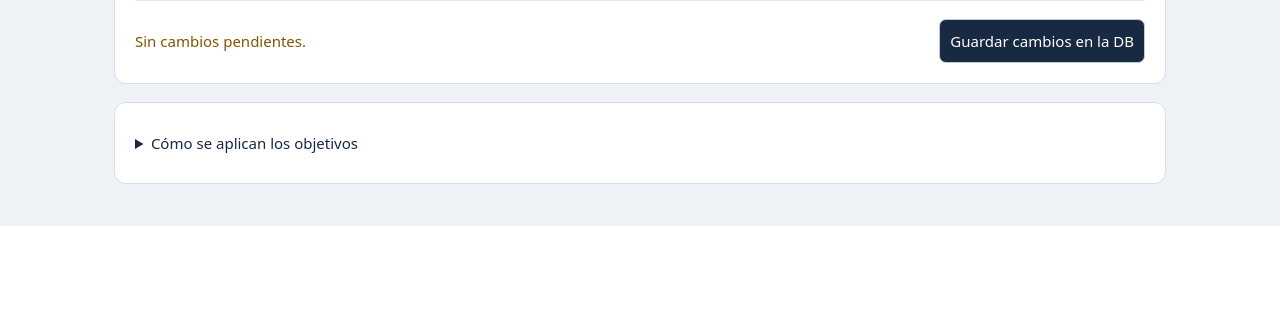
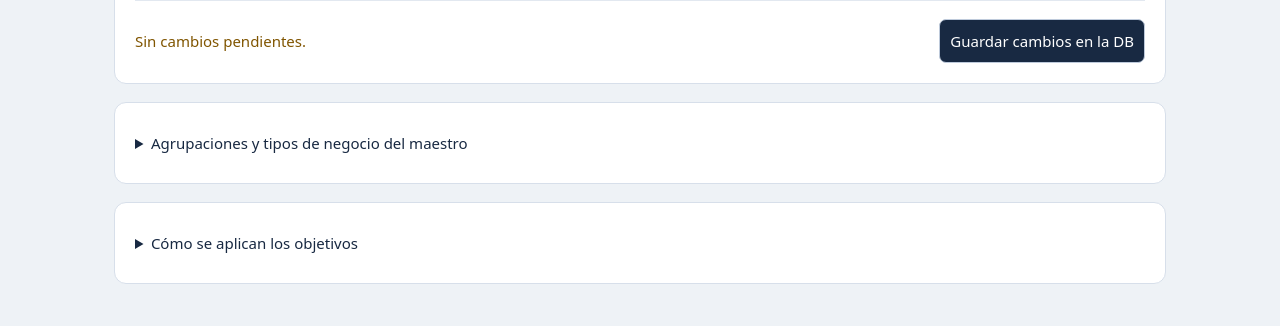
Before and after one commit to horamda/Dashboard-reparto, a Flask app: page /admin/objetivos-pdv in a window 1280 px wide. Shown: the part 816-1142 px from the top of the page. Before the commit the page ends 1042 px from the top, so only its background shows below. Run offline with Flask 3, Linux system fonts and the light colour scheme; the visitor is signed in with stand-in values (Sample User, id 1); data that the repository does not hold is empty; some libraries are stand-ins or nearby versions.

Commit message:
Show client-master grouping and shared subchannel relationships in target editor

```diff
--- a/pdv_targets.py
+++ b/pdv_targets.py
@@ -26,9 +26,17 @@ def catalog():
             customers = dict(cur.fetchall())
     else:
         customers = storage.load_clientes()
+    return catalog_from_customers(customers)
+
+
+def catalog_from_customers(customers):
+    from collections import Counter
+    from visit_metrics import customer_segments
     segments = [customer_segments(r) for r in customers.values()]
+    counts = Counter((r['agrupacion'], r['subcanal']) for r in segments)
     return dict(agrupacion=sorted({r['agrupacion'] for r in segments}),
                 subcanal=sorted({r['subcanal'] for r in segments}),
+                relations=[dict(agrupacion=g, subcanal=s, clientes=n) for (g,s),n in sorted(counts.items())],
                 cliente=[dict(value=str(k), label=str(k)+' — '+str(v.get('nombre') or v.get('razon_social') or '')) for k,v in sorted(customers.items())])
 
 
--- a/templates/pdv_targets.html
+++ b/templates/pdv_targets.html
@@ -6,18 +6,20 @@
 <section class="panel"><div class="toolbar"><h2>Estándares del SOP</h2><button class="primary" onclick="editRule(-1)">+ Nuevo objetivo</button></div><p class="help">Pendiente de asignar: el estándar está guardado, pero todavía no se compara con ningún negocio.</p>
 <div class="scroll"><table><thead><tr><th>Tipo de PDV</th><th>Objetivo</th><th>Se aplica a</th><th>Estado</th><th>Acciones</th></tr></thead><tbody id="rows"></tbody></table></div>
 <form id="saveAll" method="post" action="/admin/objetivos-pdv"><input type="hidden" name="csrf" value="{{ token }}"><div id="payload"></div><div class="toolbar" style="margin-top:18px"><span id="dirty" role="status"></span><button class="primary" id="saveButton" disabled>Guardar cambios en la DB</button></div></form></section>
-<details class="panel"><summary>Cómo se aplican los objetivos</summary><p>Elegí agrupaciones, subcanales o clientes del maestro. No es necesario completar los tres grupos. Si coinciden varias reglas, prevalece cliente, luego subcanal y finalmente agrupación.</p><p>Por ejemplo, si confirmás que K+T corresponde a Tradicionales, editá Tradicionales y seleccioná K+T. SMK Bajo Drop / Alto Drop se asignan explícitamente; no se deducen por el tiempo registrado.</p><p>Se compara el promedio de permanencia con el objetivo vigente, para cualquier período consultado. Eliminar un objetivo no borra las visitas.</p></details></main>
+<details class="panel"><summary>Agrupaciones y tipos de negocio del maestro</summary><p>Relaci&oacute;n actual por cliente. Un mismo subcanal puede aparecer en varias agrupaciones.</p>{% for group in catalog.agrupacion %}<details><summary>{{ group }}</summary><div class="scroll"><table><thead><tr><th>Tipo de negocio / subcanal</th><th>Clientes</th></tr></thead><tbody>{% for r in catalog.relations if r.agrupacion == group %}<tr><td>{{ r.subcanal }}</td><td>{{ r.clientes }}</td></tr>{% endfor %}</tbody></table></div></details>{% endfor %}</details>
+<details class="panel"><summary>C&oacute;mo se aplican los objetivos</summary><p>Elegí agrupaciones, subcanales o clientes del maestro. No es necesario completar los tres grupos. Si coinciden varias reglas, prevalece cliente, luego subcanal y finalmente agrupación.</p><p>Por ejemplo, si confirmás que K+T corresponde a Tradicionales, editá Tradicionales y seleccioná K+T. SMK Bajo Drop / Alto Drop se asignan explícitamente; no se deducen por el tiempo registrado.</p><p>Se compara el promedio de permanencia con el objetivo vigente, para cualquier período consultado. Eliminar un objetivo no borra las visitas.</p></details></main>
 <dialog id="editor" aria-labelledby="editorTitle"><form id="editForm"><h2 id="editorTitle"></h2><div class="fields"><label>Tipo de PDV<input id="ruleName" required maxlength="120"></label><label>Objetivo en minutos<input id="ruleMinutes" type="number" min="0.01" max="1440" step="0.01" required></label></div>
 <h3>¿A qué negocios se aplica?</h3><p class="help">Seleccioná una o varias opciones del maestro.</p>
-<fieldset><legend>Agrupaciones</legend><div id="agrupacionOptions" class="options"></div></fieldset>
-<fieldset><legend>Tipos de negocio / subcanales</legend><input class="search" aria-label="Buscar subcanal" placeholder="Buscar subcanal" oninput="filterOptions('subcanal',this.value)"><div id="subcanalOptions" class="options"></div></fieldset>
+<fieldset><legend>Agrupaciones</legend><div id="agrupacionOptions" class="options" onchange="showGroupRelations()"></div></fieldset><div id="groupRelations" class="msg" aria-live="polite"></div>
+<fieldset><legend>Excepciones por subcanal (todas las agrupaciones)</legend><p class="help">No marques aqu&iacute; los subcanales ya incluidos en la agrupaci&oacute;n. Esta selecci&oacute;n tiene prioridad y aplica tambi&eacute;n a clientes de otras agrupaciones.</p><input class="search" aria-label="Buscar subcanal" placeholder="Buscar subcanal" oninput="filterOptions('subcanal',this.value)"><div id="subcanalOptions" class="options"></div></fieldset>
 <details><summary>Asignaciones específicas por cliente</summary><input class="search" aria-label="Buscar cliente" placeholder="Código o nombre del cliente" oninput="filterOptions('cliente',this.value)"><div id="clienteOptions" class="options"></div></details>
 <p id="editorError" role="alert" style="color:#b42318"></p><div class="toolbar"><button type="button" onclick="editor.close()">Cancelar</button><button class="primary">Aplicar al listado</button></div><p class="help">Después, guardá los cambios del listado en la DB.</p></form></dialog>
 <script>
 const rules={{ cfg.rules|tojson }},catalog={{ catalog|tojson }},editor=document.getElementById('editor');let editing=-1,dirty=false;
 const esc=s=>String(s).replace(/[&<>"']/g,c=>({'&':'&amp;','<':'&lt;','>':'&gt;','"':'&quot;',"'":'&#39;'}[c]));
 function render(){document.getElementById('rows').innerHTML=rules.map((r,i)=>{const n=r.agrupacion.length+r.subcanal.length+r.cliente.length,parts=[];if(r.agrupacion.length)parts.push(r.agrupacion.join(', '));if(r.subcanal.length)parts.push(r.subcanal.length+' subcanales');if(r.cliente.length)parts.push(r.cliente.length+' clientes');return '<tr><td><strong>'+esc(r.name)+'</strong></td><td>'+Number(r.minutes).toLocaleString('es-AR')+' min</td><td>'+esc(parts.join(' · ')||'Sin asignaciones')+'</td><td><span class="badge">'+(n?'Asignado':'Pendiente de asignar')+'</span></td><td><button type="button" onclick="editRule('+i+')">Editar</button> <button type="button" onclick="removeRule('+i+')">Eliminar</button></td></tr>'}).join('');document.getElementById('dirty').textContent=dirty?'Hay cambios pendientes de guardar.':'Sin cambios pendientes.';document.getElementById('saveButton').disabled=!dirty}
-function editRule(i){editing=i;const r=i<0?{name:'',minutes:'',agrupacion:[],subcanal:[],cliente:[]}:rules[i];document.getElementById('editorTitle').textContent=i<0?'Nuevo objetivo':'Editar '+r.name;document.getElementById('ruleName').value=r.name;document.getElementById('ruleMinutes').value=r.minutes;document.getElementById('editorError').textContent='';document.querySelectorAll('.search').forEach(el=>el.value='');['agrupacion','subcanal','cliente'].forEach(field=>{const opts=new Map(catalog[field].map(x=>typeof x==='string'?[x,x]:[x.value,x.label]));r[field].forEach(v=>{if(!opts.has(v))opts.set(v,v+' (fuera del maestro actual)')});document.getElementById(field+'Options').innerHTML=[...opts].map(([v,label])=>'<label><input type="checkbox" data-field="'+field+'" value="'+esc(v)+'" '+(r[field].includes(v)?'checked':'')+'>'+esc(label)+'</label>').join('')||'Sin opciones en el maestro.'});editor.showModal()}
+function editRule(i){editing=i;const r=i<0?{name:'',minutes:'',agrupacion:[],subcanal:[],cliente:[]}:rules[i];document.getElementById('editorTitle').textContent=i<0?'Nuevo objetivo':'Editar '+r.name;document.getElementById('ruleName').value=r.name;document.getElementById('ruleMinutes').value=r.minutes;document.getElementById('editorError').textContent='';document.querySelectorAll('.search').forEach(el=>el.value='');['agrupacion','subcanal','cliente'].forEach(field=>{const opts=new Map(catalog[field].map(x=>typeof x==='string'?[x,x]:[x.value,x.label]));r[field].forEach(v=>{if(!opts.has(v))opts.set(v,v+' (fuera del maestro actual)')});document.getElementById(field+'Options').innerHTML=[...opts].map(([v,label])=>'<label><input type="checkbox" data-field="'+field+'" value="'+esc(v)+'" '+(r[field].includes(v)?'checked':'')+'>'+esc(label)+'</label>').join('')||'Sin opciones en el maestro.'});showGroupRelations();editor.showModal()}
+function showGroupRelations(){const selected=Array.from(document.querySelectorAll('input[data-field="agrupacion"]:checked'),el=>el.value),relations=catalog.relations||[];document.getElementById('groupRelations').innerHTML=selected.length?'<strong>Incluidos por la agrupaci&oacute;n</strong><p class="help">Estos clientes ya reciben el objetivo. No hace falta seleccionar sus subcanales abajo; las excepciones individuales o por subcanal tienen prioridad.</p>'+selected.map(g=>{const rows=relations.filter(r=>r.agrupacion===g),total=rows.reduce((n,r)=>n+r.clientes,0);return '<details><summary>'+esc(g)+': '+total+' clientes / '+rows.length+' tipos de negocio</summary>'+rows.map(r=>'<p class="help">'+esc(r.subcanal)+' &middot; '+r.clientes+' clientes'+(relations.some(x=>x.subcanal===r.subcanal&&x.agrupacion!==g)?' (tambi&eacute;n aparece en otras agrupaciones)':'')+'</p>').join('')+'</details>'}).join(''):'Seleccion&aacute; una agrupaci&oacute;n para ver sus tipos de negocio y clientes incluidos.'}
 function filterOptions(field,text){document.querySelectorAll('#'+field+'Options label').forEach(el=>el.hidden=!el.textContent.toLocaleLowerCase('es').includes(text.toLocaleLowerCase('es')))}
 function removeRule(i){if(rules.length===1){alert('Debe quedar al menos un objetivo.');return}if(confirm('¿Eliminar '+rules[i].name+'? No se borrarán visitas.')){rules.splice(i,1);dirty=true;render()}}
 document.getElementById('editForm').addEventListener('submit',e=>{e.preventDefault();const r={name:document.getElementById('ruleName').value.trim(),minutes:Number(document.getElementById('ruleMinutes').value)};for(const field of ['agrupacion','subcanal','cliente']){r[field]=Array.from(document.querySelectorAll('input[data-field="'+field+'"]:checked'),el=>el.value);const conflict=rules.find((x,i)=>i!==editing&&x[field].some(v=>r[field].includes(v)));if(conflict){document.getElementById('editorError').textContent='Esa selección ya pertenece a '+conflict.name+'. Quitala de ese objetivo antes de reasignarla.';return}}if(rules.some((x,i)=>i!==editing&&x.name.toLocaleLowerCase()===r.name.toLocaleLowerCase())){document.getElementById('editorError').textContent='Ya existe ese nombre.';return}if(editing<0)rules.push(r);else rules[editing]=r;dirty=true;render();editor.close()});
```
Also changed, not shown: tests/test_pdv_targets.py (+9 -0 lines).
